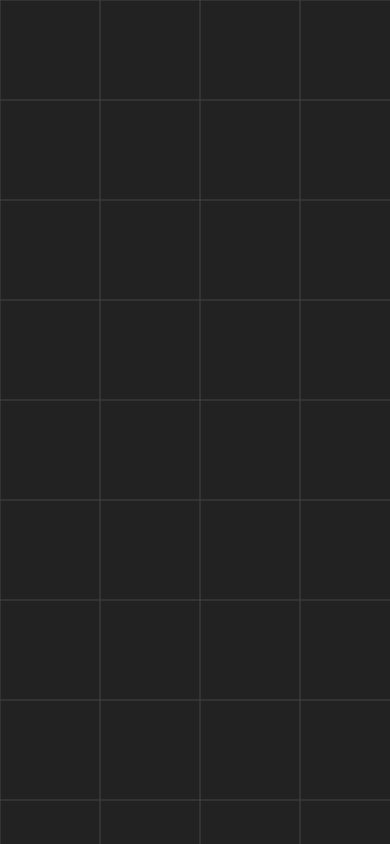
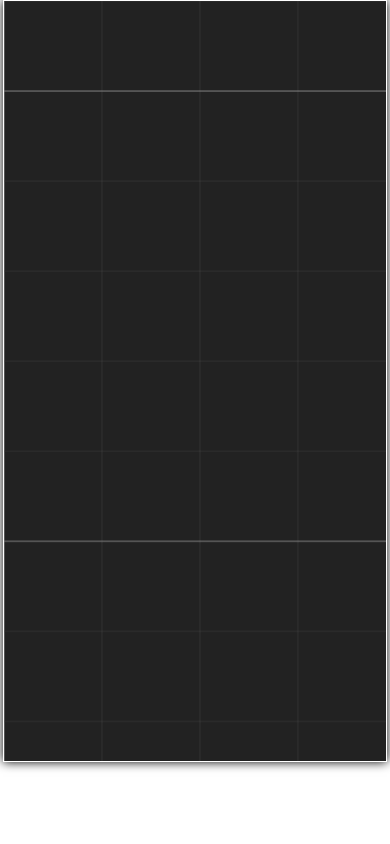
Before and after one commit to ArckramKreator/CAD_Command_Trainer, a plain HTML site: page index.html in a window 390 px wide. Drawn offline with Linux system fonts and the light colour scheme.

Commit message:
Refactor canvas responsiveness and improve UI
- Removed fixed width and height from `<canvas>` in index.html for better responsiveness.
- Enhanced grid drawing logic in game.js for clearer visual distinction.
- Updated mouse event handling to restrict dragging to the middle mouse button and prevent default scrolling.
- Added context menu prevention on right-click for improved user experience.
- Centered canvas in styles.css and added border and shadow for better aesthetics.

```diff
--- a/index.html
+++ b/index.html
@@ -6,7 +6,7 @@
     <link rel="stylesheet" href="styles/styles.css" />
 </head>
 <body>
-    <canvas id="gameCanvas" width="800" height="600"></canvas>
+    <canvas id="gameCanvas"></canvas>
     <script src="scripts/game.js"></script>
 </body>
 </html>
--- a/scripts/game.js
+++ b/scripts/game.js
@@ -37,33 +37,49 @@ function draw() {
 
   // Draw grid
   ctx.save();
-  ctx.strokeStyle = '#444';
   ctx.lineWidth = 1;
   const gridSize = 100;
   const startX = Math.floor(offsetX / gridSize) * gridSize;
   const startY = Math.floor(offsetY / gridSize) * gridSize;
-  for (
-    let x = startX;
-    x < offsetX + canvas.width / scale + gridSize;
-    x += gridSize
-  ) {
+  const endX = offsetX + canvas.width / scale + gridSize;
+  const endY = offsetY + canvas.height / scale + gridSize;
+
+  // Draw vertical lines
+  for ( let x = startX; x < endX; x += gridSize) {
     const sx = worldToScreen(x, 0).x;
     ctx.beginPath();
     ctx.moveTo(sx, 0);
     ctx.lineTo(sx, canvas.height);
+    // Calculate world index for this line
+    const worldIndex = Math.round(x / gridSize);
+    if (worldIndex % 5 === 0) {
+      ctx.strokeStyle = '#888';
+      ctx.globalAlpha = 1.0;
+    } else {
+        ctx.strokeStyle = '#444';
+        ctx.globalAlpha = 0.5;
+    }
     ctx.stroke();
   }
-  for (
-    let y = startY;
-    y < offsetY + canvas.height / scale + gridSize;
-    y += gridSize
-  ) {
+
+  // Draw horizontal lines
+  for ( let y = startY; y < endY; y += gridSize) {
     const sy = worldToScreen(0, y).y;
     ctx.beginPath();
     ctx.moveTo(0, sy);
     ctx.lineTo(canvas.width, sy);
     ctx.stroke();
+    // Calculate world index for this line
+    const worldIndex = Math.round(y / gridSize);
+    if (worldIndex % 5 === 0) {
+      ctx.strokeStyle = '#888';
+      ctx.globalAlpha = 1.0;
+    } else {
+        ctx.strokeStyle = '#444';
+        ctx.globalAlpha = 0.5;
+    }
   }
+  ctx.strokeAlpha = 1.0; // Reset alpha for other drawings
   ctx.restore();
 
   // Draw targets
@@ -80,9 +96,12 @@ function draw() {
 
 // Mouse events for panning
 canvas.addEventListener('mousedown', (e) => {
-  isDragging = true;
-  lastX = e.clientX;
-  lastY = e.clientY;
+    if (e.button !== 1) return; // Only middle mouse button
+        isDragging = true;
+        lastX = e.clientX;
+        lastY = e.clientY;
+        // Prevent default to avoid scrolling the page
+        e.preventDefault();
 });
 
 window.addEventListener('mousemove', (e) => {
@@ -97,8 +116,9 @@ window.addEventListener('mousemove', (e) => {
   }
 });
 
-window.addEventListener('mouseup', () => {
-  isDragging = false;
+window.addEventListener('mouseup', (e) => {
+    if (e.button !== 1) return; // Only middle mouse button)
+    isDragging = false;
 });
 
 // Zoom with mouse wheel
@@ -125,6 +145,11 @@ canvas.addEventListener('dblclick', (e) => {
   draw();
 });
 
+// Prevent context menu on right-click
+canvas.addEventListener('contextmenu', (e) => {
+  e.preventDefault();
+});
+
 // Handle window resize
 window.addEventListener('resize', () => {
   canvas.width = window.innerWidth;
--- a/styles/styles.css
+++ b/styles/styles.css
@@ -4,12 +4,18 @@ body
 body {
     margin: 0;
     overflow: hidden;
+    display: flex;
+    justify-content: center; /* Center horizontally */
+    align-items: flex-start; /* Align to the top vertically */
+    height: 100vh; /* Ensure body takes full viewport height */
 }
 
 canvas {
     display: block;
     background: #222;
     /* Make canvas fill the window */
-    width: 100vw;
-    height: 100vh;
+    width: 98vw;
+    height: 90vh;
+    border: 1px solid #fff;
+    box-shadow: 0 0 10px #000;
 }
```
